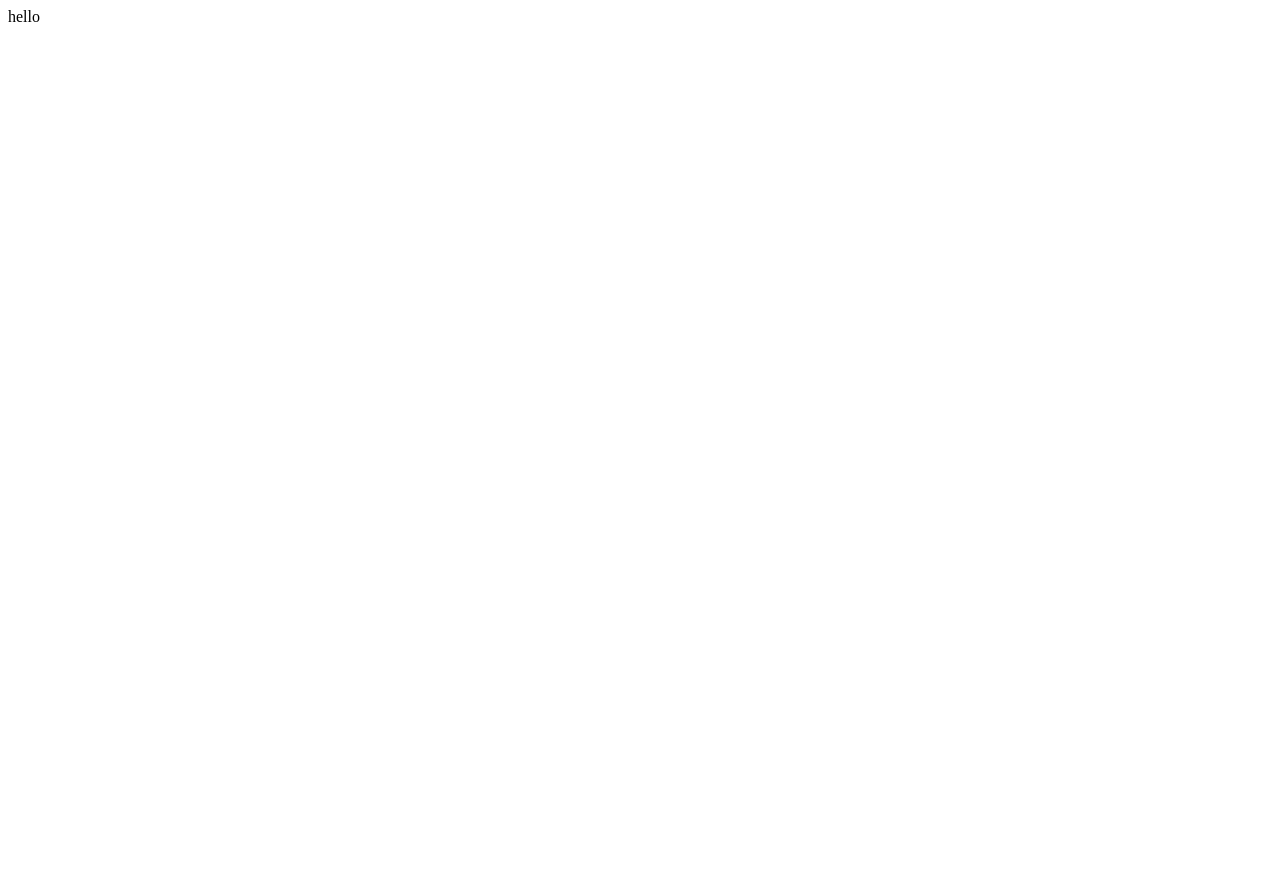
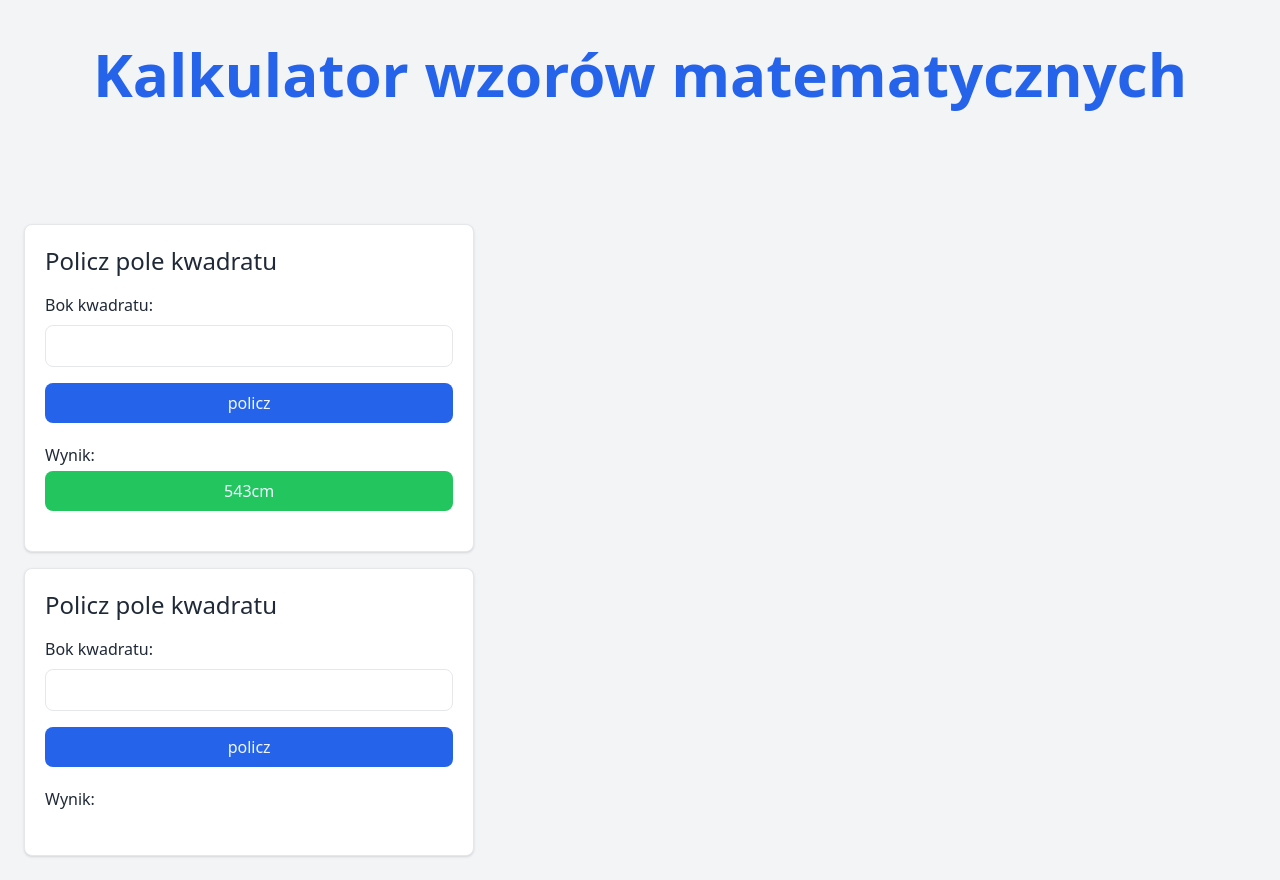
Before and after one commit to przemyslawtomanek02/python_formulas_calculator, a Flask app: page / in a window 1280 px wide. Before the commit the page is almost empty. Before the commit the page ends 22 px from the top, so only its background shows below. Run offline with Flask 3, Linux system fonts and the light colour scheme; some libraries are stand-ins or nearby versions.

Commit message:
Add UI template

```diff
--- /dev/null
+++ b/templates/base.html
@@ -0,0 +1,22 @@
+<!doctype html>
+<html lang="pl">
+  <head>
+    <meta charset="UTF-8" />
+    <meta name="viewport" content="width=device-width, initial-scale=1" />
+    <title>{% block title %}Mój Projekt Flask{% endblock %}</title>
+
+    <!-- Usuwamy link do Bootstrapa i wklejamy skrypt Tailwinda -->
+    <script src="https://cdn.tailwindcss.com"></script>
+  </head>
+
+  <!-- Dodajemy od razu domyślny kolor tła i tekstu dla całej strony -->
+  <body class="bg-gray-100 text-gray-800 font-sans p-6">
+    <!-- Twój wycentrowany kontener w stylu Tailwinda -->
+    <div class="container mt-5">
+      <h1 class="text-6xl font-bold text-blue-600 text-center mb-6">
+        Kalkulator wzorów matematycznych
+      </h1>
+    </div>
+    {% block content %} {% endblock %}
+  </body>
+</html>
--- a/templates/index.html
+++ b/templates/index.html
@@ -1,16 +1,52 @@
-<!doctype html>
-<html lang="en">
-  <head>
-    <meta charset="UTF-8" />
-    <meta name="viewport" content="width=device-width, initial-scale=1.0" />
-    <title>Test python</title>
-    <link rel="stylesheet" href="/static/styles/style.css" />
-    <link rel="preconnect" href="https://fonts.googleapis.com" />
-    <link rel="preconnect" href="https://fonts.gstatic.com" crossorigin />
-  </head>
-  <body>
-    <div>
-      <h1>Test render</h1>
+{% extends "base.html" %} {% block content %}
+<div class="mt-[120px] gap-4 grid">
+  <div
+    class="bg-white p-5 w-max rounded-lg shadow border-[1px] border-grey-300"
+  >
+    <h1 class="text-2xl mb-4">Policz pole kwadratu</h1>
+    <form action="">
+      <label for="side-square"> Bok kwadratu: </label>
+      <input
+        class="w-full border border-grey-300 p-2 mt-2 mb-2 rounded-lg"
+        type="text"
+        name="side-square"
+        id="side-square"
+      />
+      <button class="bg-blue-600 text-blue-50 w-full py-2 rounded-lg mt-2">
+        policz
+      </button>
+    </form>
+    <div class="py-5 w-full">
+      <p class="mb-1">Wynik:</p>
+      <div class="bg-green-500 py-2 px-2 text-center rounded-lg">
+        <p class="wynik text-blue-50">543cm</p>
+      </div>
     </div>
-  </body>
-</html>
+  </div>
+
+  <div
+    class="bg-white p-5 w-max rounded-lg shadow border-[1px] border-grey-300"
+  >
+    <h1 class="text-2xl mb-4">Policz pole kwadratu</h1>
+    <form action="">
+      <label for="side-square"> Bok kwadratu: </label>
+      <input
+        class="w-full border border-grey-300 p-2 mt-2 mb-2 rounded-lg"
+        type="text"
+        name="side-square"
+        id="side-square"
+      />
+      <button class="bg-blue-600 text-blue-50 w-full py-2 rounded-lg mt-2">
+        policz
+      </button>
+    </form>
+    <div class="py-5 w-full">
+      <p class="mb-1">Wynik:</p>
+      <div class="bg-green-500 py-2 px-2 text-center rounded-lg hidden">
+        <p class="wynik text-blue-50">543cm</p>
+      </div>
+    </div>
+  </div>
+</div>
+
+{% endblock %}
--- a/views.py
+++ b/views.py
@@ -4,8 +4,4 @@ views = Blueprint(__name__, "views")
 
 @views.route("/")
 def home():
-  return"hello"
-
-@views.route("/home")
-def home2():
   return render_template("index.html")
```
Also changed, not shown: static/styles/style.css (deleted, +0 -7 lines), formulas_functions.py (renamed from ff.py), main.py (renamed from mm.py).
